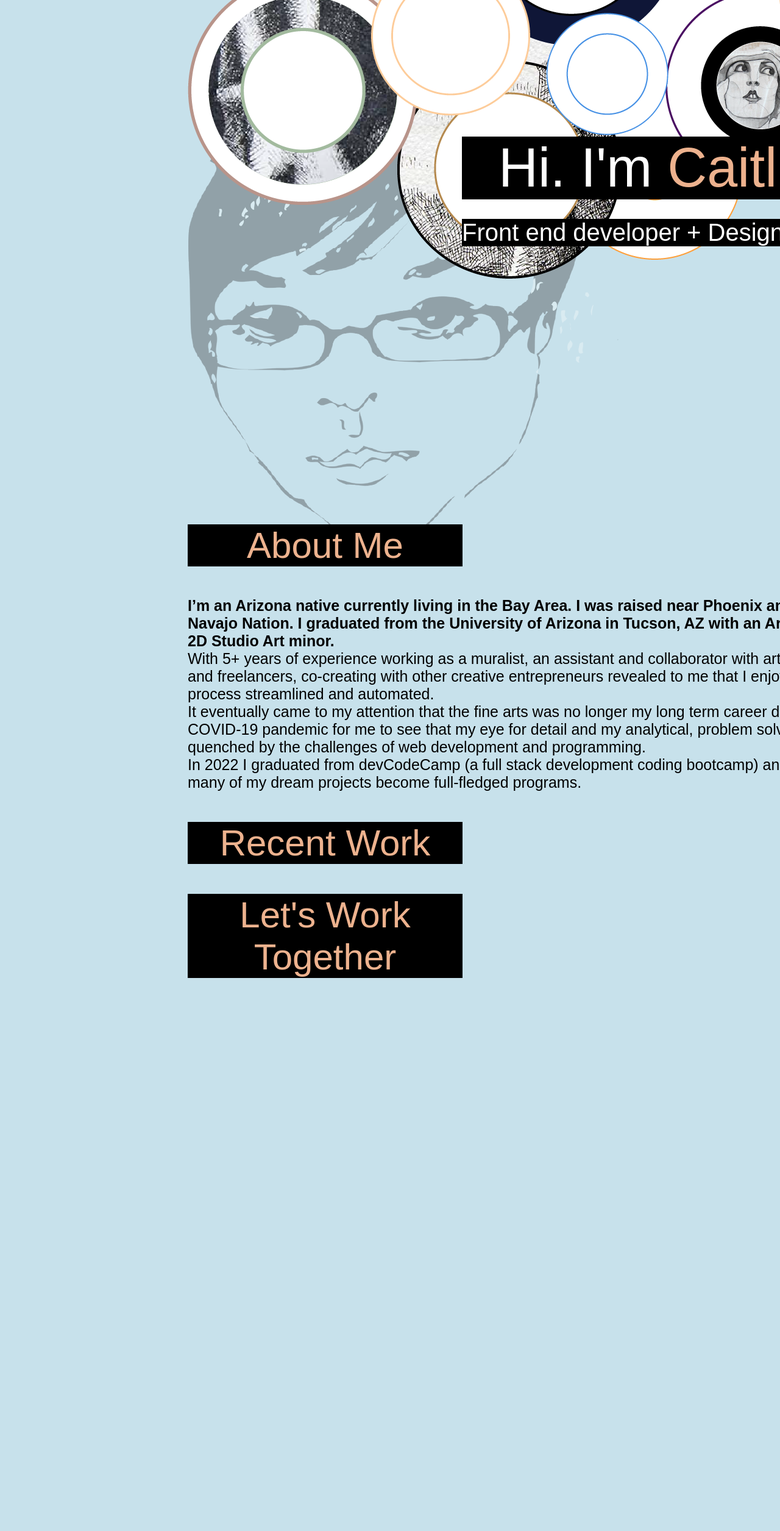
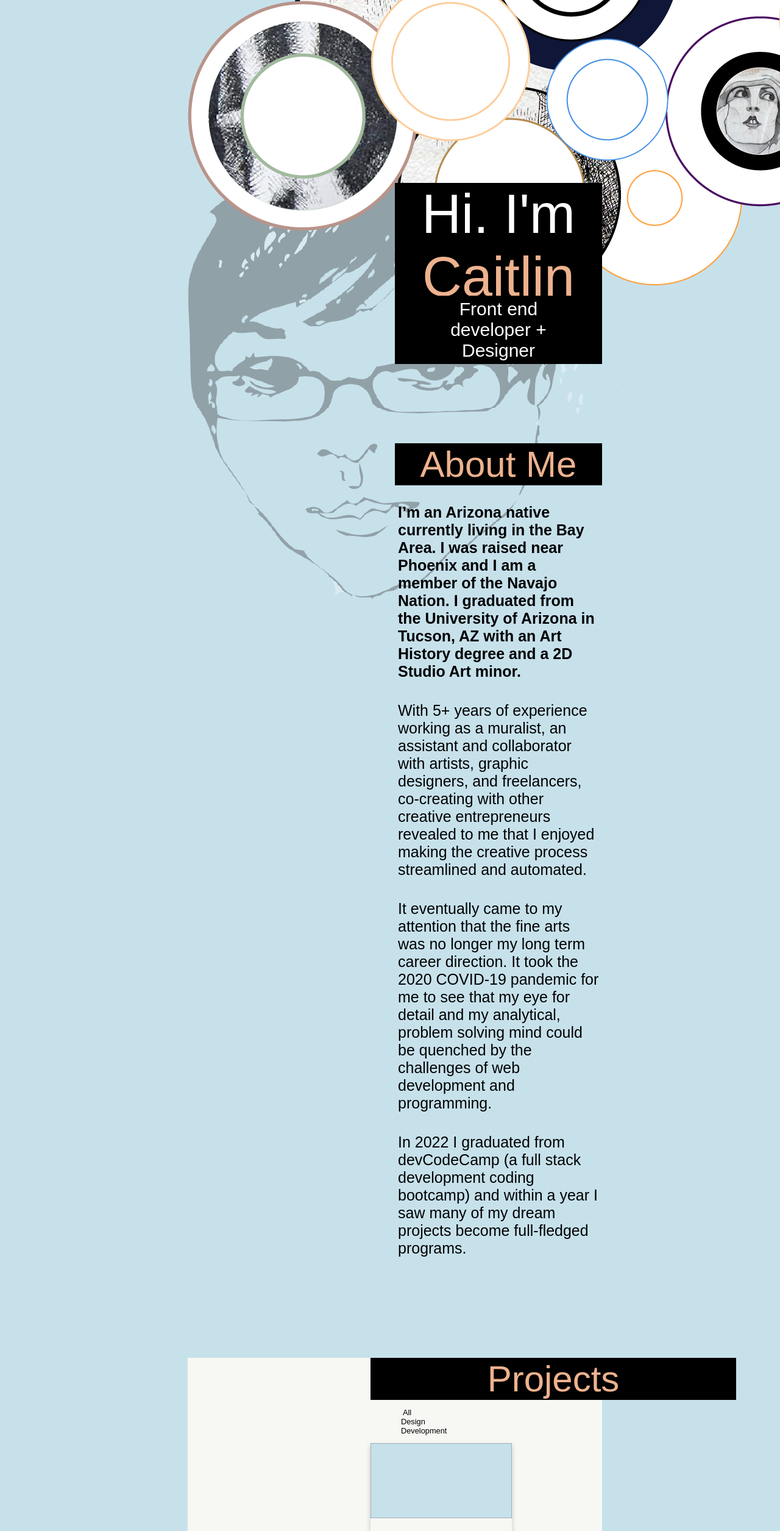
Before and after one commit to caitevanish/caitevanish.github.io, a plain HTML site: page index.html in a window 1280 px wide. Shown: the part 289-2800 px from the top of the page at 61% size. Before the commit the page ends 1943 px from the top, so only its background shows below. Drawn offline with Linux system fonts and the light colour scheme.

Commit message:
Implemented finishing touches to home and about page. Modified and fixed errors and added in necessary elements to reach MVP for projects and contact page.

```diff
--- a/index.html
+++ b/index.html
@@ -7,7 +7,7 @@
   </head>
 
   <body>
-    <div class="container">
+    <header>
       <nav id="navbar">
         <ul>
           <li><a href="#home-page">Home</a></li>
@@ -16,8 +16,11 @@
           <li><a href="#contact">Contact</a></li>
         </ul>
       </nav>
+    </header>
 
     <div id="home-page">
+      <h1 class="box">Hi. I'm <a class="color-em">Caitlin</a></h1>
+      <h3 class="box">Front end developer + Designer</h3>
       <div id="main-image">
         <img
           src="imgs/home-circles.png"
@@ -25,46 +28,82 @@
           class="responsive"
         />
       </div>
-        <!-- <ul id="navigation">
-        <li><a href="Hi. I'm Caitlin" class="off">Home</a></li>
-        <li><a href="#">About</a></li>
-        <li><a href="#">projects</a></li>
-        <li><a href="#">Contact</a></li>
-      </ul> -->
-
-        <h1 class="box">Hi. I'm <a class="color-em">Caitlin</a></h1>
-        <h3 class="box">Front end developer + Designer</h3>
     </div>
 
     <div id="about-me">
+      <div class="intro">
         <h2 class="box">About Me</h2>
-        <p id="intro">
+        <p id="intro"></p>
+        <p class="intro">
           <strong
             >I’m an Arizona native currently living in the Bay Area. I was
             raised near Phoenix and I am a member of the Navajo Nation. I
             graduated from the University of Arizona in Tucson, AZ with an Art
             History degree and a 2D Studio Art minor.</strong
           >
-          <br />
+        </p>
+        <p class="intro">
           With 5+ years of experience working as a muralist, an assistant and
           collaborator with artists, graphic designers, and freelancers,
           co-creating with other creative entrepreneurs revealed to me that I
           enjoyed making the creative process streamlined and automated.
-          <br />
+        </p>
+        <p class="intro">
           It eventually came to my attention that the ﬁne arts was no longer my
           long term career direction. It took the 2020 COVID-19 pandemic for me
           to see that my eye for detail and my analytical, problem solving mind
           could be quenched by the challenges of web development and
           programming.
-          <br />
+        </p>
+        <p class="intro">
           In 2022 I graduated from devCodeCamp (a full stack development coding
           bootcamp) and within a year I saw many of my dream projects become
           full-ﬂedged programs.
         </p>
       </div>
+    </div>
 
     <div id="projects">
-        <h2 class="box">Recent Work</h2>
+      <div class="heading-wrapper">
+        <h2 class="box">Projects</h2>
+      </div>
+      <div id="tabs">
+        <ul>
+          <li>All</li>
+          <li>Design</li>
+          <li>Development</li>
+        </ul>
+      </div>
+      <div class="cards-wrapper">
+        <div class="card">
+          <img src="imgs/card.png" alt="Sample card" style="width: 100%" />
+          <div class="card-container">
+            <h4><strong>TITLE</strong></h4>
+            <p>Design/Development</p>
+          </div>
+        </div>
+        <div class="card">
+          <img src="imgs/card.png" alt="Sample card" style="width: 100%" />
+          <div class="card-container">
+            <h4><strong>TITLE</strong></h4>
+            <p>Design/Development</p>
+          </div>
+        </div>
+        <div class="card">
+          <img src="imgs/card.png" alt="Sample card" style="width: 100%" />
+          <div class="card-container">
+            <h4><strong>TITLE</strong></h4>
+            <p>Design/Development</p>
+          </div>
+        </div>
+        <div class="card">
+          <img src="imgs/card.png" alt="Sample card" style="width: 100%" />
+          <div class="card-container">
+            <h4><strong>TITLE</strong></h4>
+            <p>Design/Development</p>
+          </div>
+        </div>
+      </div>
     </div>
 
     <!-- <div id="skills">
@@ -72,9 +111,18 @@
       </div> -->
 
     <div id="contact">
+      <div class="heading-wrapper">
         <h2 class="box">Let's Work Together</h2>
       </div>
-      <footer></footer>
+      <div class="contact-wrapper">
+        <p>
+          If you wanna get in touch, talk to me about a project collaboration or
+          just say hi, send an email to cait.evan@gmail.com.
+        </p>
       </div>
+    </div>
+    <footer>
+      <p>All content copyright &copy; 2021, Caitlin Evanishyn</p>
+    </footer>
   </body>
 </html>
--- a/style.css
+++ b/style.css
@@ -1,6 +1,4 @@
 @charset "utf-8";
-
-/* CSS Document */
 
 @font-face {
   font-family: "brandon-grotesque, sans-serif";
@@ -11,62 +9,90 @@
   src: url("https://use.typekit.net/kas3iif.css");
 }
 
+/*----------------------main---*/
 body {
   font-size: 80%;
   font-family: open-sans, sans-serif;
   letter-spacing: auto;
+  width: 100%;
+  /* margin: auto 300px auto 300px; */
   background-image: url("imgs/home-temp-head.png");
   background-repeat: no-repeat;
   background-position-x: 309px;
-  background-position-y: 476px;
-
+  background-position-y: 560px;
+  /* border: #0f1637;
+  border-width: 10px;
+  border-color: #0f1637; */
   /* width: 100%;
   height: auto; */
   background-color: #c7e1eb;
 }
 
-.container {
-  width: 100%;
-  margin: auto 300px auto 300px;
-
-  /* border-color: red;
-  border-width: 50px; */
+p {
+  font-family: open-sans, sans-serif;
+  font-weight: 400;
+  font-size: 25px;
+  font-style: normal;
 }
 
-#home-page {
-  /* max-width: 1920px; */
-  margin: auto;
+/*----------------------headers + boxes---*/
 
-  /* margin-top: 50px;
-  margin-left: 300px;
-  margin-right: auto;
-  margin-bottom: 200px; */
-  position: relative;
+h1,
+h2,
+h3 {
+  font-family: "brandon-grotesque", regular, sans-serif;
+  font-weight: 500;
+  font-style: normal;
 }
 
-#about-me {
-  width: 100%;
-  margin-top: 400px;
-  /* margin-left: 900px;
-  margin-right: 300px; */
-  margin-bottom: auto;
+h1.box {
+  /* max-width: 712px; */
+  margin: 20px auto 20px auto;
+  left: 50%;
+  top: 70%;
+  padding-left: 30px;
+  padding-right: 30px;
+  text-align: center;
+  font-size: 90px;
+  color: white;
+  background-color: black;
+  position: absolute;
 }
 
-#main-image {
-  background-position-x: 330px;
-  background-position-y: 150px;
+h2.box {
+  margin: 0;
+  text-align: center;
+  font-size: 60px;
+  color: #edb28e;
+  background-color: black;
 }
-/*
-.responsive {
-  width: 100%;
-  height: auto;
-} */
 
-/*Nav Bar*/
+.heading-wrapper {
+  width: 600px;
+  margin: auto;
+}
+
+h3.box {
+  margin: 20px auto 20px auto;
+  left: 50%;
+  top: 95%;
+  padding: 5px 70px 5px 70px;
+  text-align: center;
+  font-size: 30px;
+  color: white;
+  background-color: black;
+  position: absolute;
+}
+
+.color-em {
+  color: #edb28e;
+}
+
+/*----------------------Nav Bar*/
 
 #navbar {
   position: fixed;
-  top: 0;
+  top: 50;
   left: 50px;
 }
 #navbar a:hover {
@@ -82,60 +108,105 @@ body {
   font-size: 30px;
 }
 
-/*headers*/
+/*----------------------Home Page */
 
-h1,
-h2,
-h3 {
-  font-family: "brandon-grotesque", regular, sans-serif;
-  font-weight: 500;
-  font-style: normal;
+#home-page {
+  /* max-width: 1920px; */
+  margin: 50px 300px 185px 300px;
+  /* margin-top: 50px;
+  margin-left: 300px;
+  margin-right: auto;
+  margin-bottom: 200px; */
+  position: relative;
 }
 
-h1.box {
-  /* max-width: 712px; */
-  padding-left: 60px;
-  padding-right: 60px;
-  text-align: center;
-  font-size: 90px;
-  color: white;
-  background-color: black;
-  position: absolute;
-  left: 450px;
-  top: 445px;
+/* #main-image {
+  background-position-x: 330px;
+  background-position-y: 150px;
+} */
+
+/*----------------------About me */
+#about-me {
+  margin: 120px 300px 160px 300px;
+  padding-top: 40px;
+  position: relative;
+}
+.intro {
+  top: 0;
+  padding-left: 50%;
+}
+#p.intro {
+  width: 100%;
 }
 
-h2.box {
-  max-width: 451px;
-  text-align: center;
-  font-size: 60px;
-  color: #edb28e;
-  background-color: black;
+p.intro {
+  padding: 5px;
 }
 
-h3.box {
-  max-width: 600px;
+/*----------------------Projects */
+#projects {
+  margin: 0 300px;
+  padding: 0 300px 50px 300px;
+  position: relative;
+  background-color: #f7f7f4;
+  flex-direction: row;
+}
+#tabs ul {
+  list-style-type: none;
   text-align: center;
-  font-size: 40px;
-  color: white;
-  background-color: black;
-  position: absolute;
-  left: 450px;
-  top: 600px;
+  /* border: 1px black solid; */
 }
 
-.color-em {
-  color: #edb28e;
+#tabs li {
+  display: inline;
+  margin: 10px;
 }
 
-p {
-  font-family: open-sans, sans-serif;
-  font-weight: 400;
-  font-size: 25px;
-  font-style: normal;
+.cards-wrapper {
+  display: flex;
+  justify-content: space-evenly;
+  flex-wrap: wrap;
 }
 
-/* About me */
-#p.intro: {
-  padding: 50%;
+/*---PARENT---*/
+.container {
+  display: flex;
+  flex-direction: row;
+  flex-wrap: wrap;
+  align-items: flex-start;
+  align-content: flex-start;
+  column-gap: 10px 10px;
+  padding: 2px 16px;
 }
+
+/*---cHILD---*/
+.card {
+  width: 300px;
+  box-shadow: 0 4px 8px 0 rgba(0, 0, 0, 0.2);
+  transition: 0.3s;
+  margin-bottom: 30px;
+}
+
+/*----------------------Contact */
+#contact {
+  padding: 100px 300px 500px 300px;
+  position: relative;
+  background-color: #0f1637;
+  background-image: url("imgs/Contact-section.png");
+  background-repeat: no-repeat;
+  color: white;
+}
+.contact-wrapper {
+  padding-left: 75%;
+  width: 600px;
+  margin: auto;
+}
+.CTA {
+  margin: 120px 300px 160px 300px;
+  padding-left: 50%;
+}
+/*----------------------Footer */
+footer {
+  color: white;
+  background-color: #232323;
+}
```
Also changed, not shown: Contact-section.png (added), imgs/Contact-section.png (added), imgs/card.png (added). Lines whose indentation alone changed are shown as unchanged.
